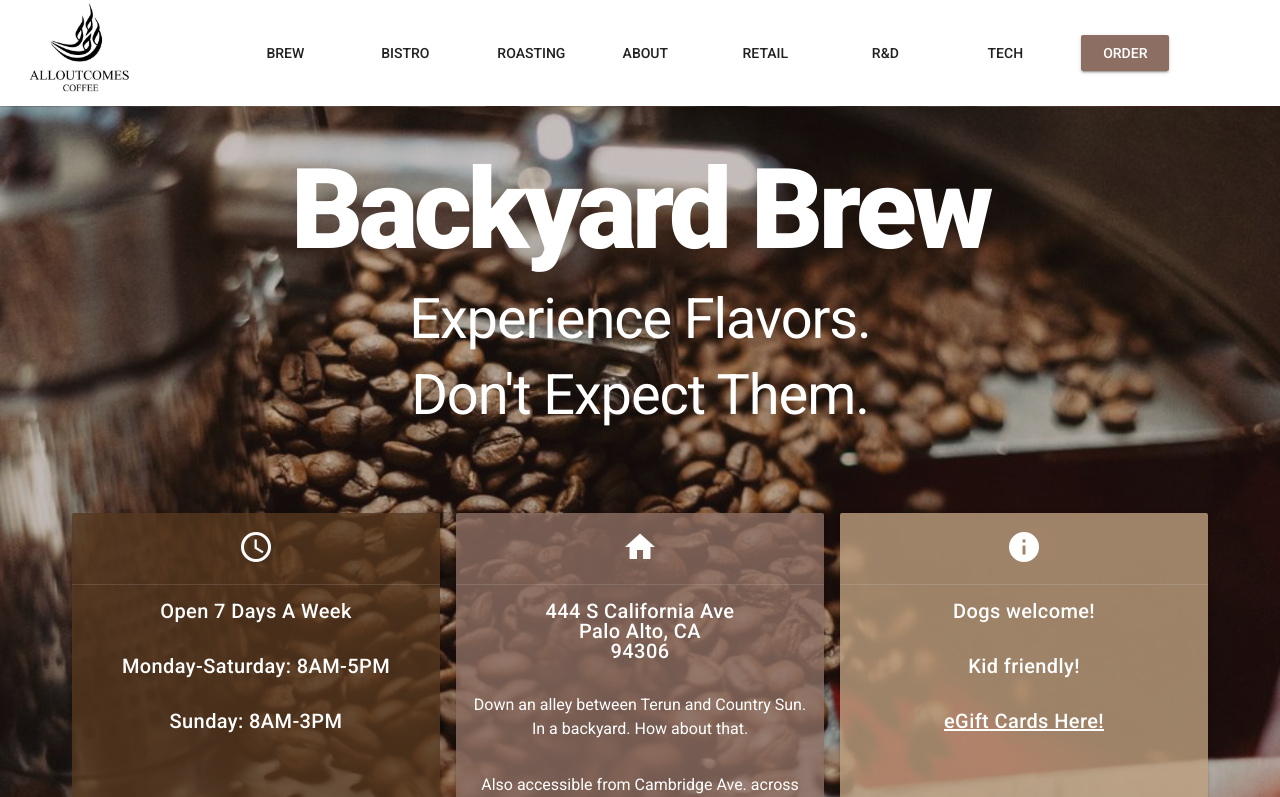
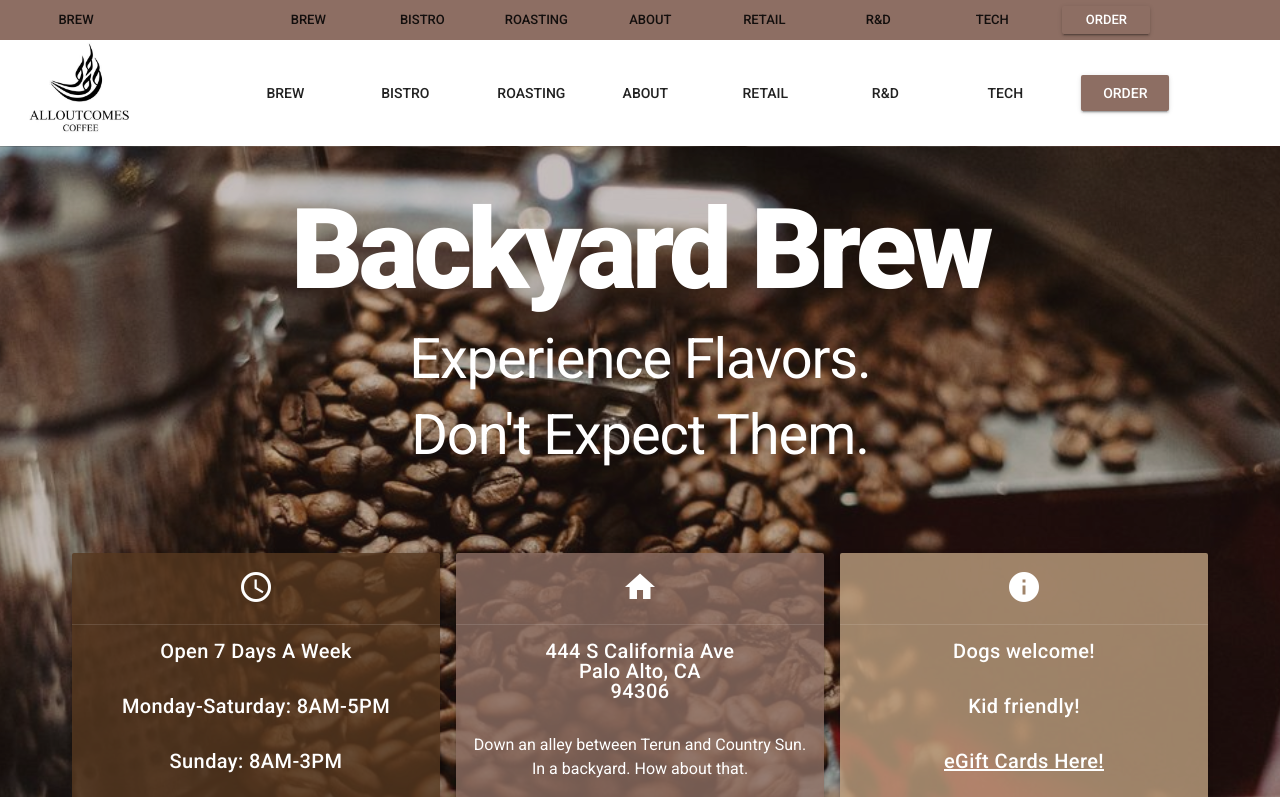
Before and after one commit to ibeckermayer/backyardbrew-frontend, a Vue app: page / in a window 1280 px wide. Shown: the top 797 px of the page. Built offline with nearby package versions, Linux system fonts and the light colour scheme.

Commit message:
imported AccountBar and changed custom_button to kebab case

```diff
--- /dev/null
+++ b/src/components/AccountBar.vue
@@ -0,0 +1,61 @@
+<template>
+    <v-container app hidden-sm-and-down class="account-bar" fluid pa-0>
+        <v-layout align-center row fill-height>
+            <v-flex md2>
+                <v-container class="button-container">
+                    <v-layout row fill-height>
+                        <v-flex md1>
+                            <v-btn small active-class="custom_button" to="/brew" flat v-ripple="{ class: `brown--text` }">Brew</v-btn>
+                        </v-flex>
+                    </v-layout>
+                </v-container>
+            </v-flex>
+            <v-flex md9>
+                <v-container class="button-container">
+                    <v-layout justify-space-around row fill-height>
+                        <v-flex md1>
+                            <v-btn small active-class="custom_button" to="/brew" flat v-ripple="{ class: `brown--text` }">Brew</v-btn>
+                        </v-flex>
+                        <v-flex md1>
+                            <v-btn small active-class="custom_button" to="/bistro" flat v-ripple="{ class: `brown--text` }">Bistro</v-btn>
+                        </v-flex>
+                        <v-flex md1>
+                            <v-btn small active-class="custom_button" to="/roasting" flat v-ripple="{ class: `brown--text` }">Roasting</v-btn>
+                        </v-flex>
+                        <v-flex md1>
+                            <v-btn small active-class="custom_button" to="/under_construction" flat v-ripple="{ class: `brown--text` }">About</v-btn>
+                        </v-flex>
+                        <v-flex md1>
+                            <v-btn small active-class="custom_button" to="/under_construction" flat v-ripple="{ class: `brown--text` }">Retail</v-btn>
+                        </v-flex>
+                        <v-flex md1>
+                            <v-btn small active-class="custom_button" to="/under_construction" flat v-ripple="{ class: `brown--text` }">R&D</v-btn>
+                        </v-flex>
+                        <v-flex md1>
+                            <v-btn small active-class="custom_button" to="/under_construction" flat v-ripple="{ class: `brown--text` }">Tech</v-btn>
+                        </v-flex>
+                        <v-flex md1>
+                            <v-btn small color="#8D6E63" dark href="https://aoccoffee.com/collections/all" v-ripple="{ class: `brown--text` }">Order</v-btn>
+                        </v-flex>
+                    </v-layout>
+                </v-container>
+            </v-flex>
+        </v-layout>
+    </v-container>
+</template>
+
+<script>
+export default {
+    name: 'AccountBar'
+}
+</script>
+
+<style scoped>
+.button-container {
+    padding-top: 0;
+    padding-bottom: 0;
+}
+.account-bar {
+    background-color: #8D6E63
+}
+</style>
--- a/src/components/AppNavigation.vue
+++ b/src/components/AppNavigation.vue
@@ -1,5 +1,6 @@
 <template>
     <span>
+        <AccountBar></AccountBar>
         <v-container app hidden-md-and-up pa-0>
             <v-toolbar color="#FFFFFF" light="">
                 <v-toolbar-side-icon @click.stop="drawer = !drawer"></v-toolbar-side-icon>
@@ -39,25 +40,25 @@
                     <v-container class="button-container">
                         <v-layout justify-space-around row fill-height>
                             <v-flex md1>
-                                <v-btn active-class="custom_button" to="/brew" flat v-ripple="{ class: `brown--text` }">Brew</v-btn>
+                                <v-btn active-class="custom-button" to="/brew" flat v-ripple="{ class: `brown--text` }">Brew</v-btn>
                             </v-flex>
                             <v-flex md1>
-                                <v-btn active-class="custom_button" to="/bistro" flat v-ripple="{ class: `brown--text` }">Bistro</v-btn>
+                                <v-btn active-class="custom-button" to="/bistro" flat v-ripple="{ class: `brown--text` }">Bistro</v-btn>
                             </v-flex>
                             <v-flex md1>
-                                <v-btn active-class="custom_button" to="/roasting" flat v-ripple="{ class: `brown--text` }">Roasting</v-btn>
+                                <v-btn active-class="custom-button" to="/roasting" flat v-ripple="{ class: `brown--text` }">Roasting</v-btn>
                             </v-flex>
                             <v-flex md1>
-                                <v-btn active-class="custom_button" to="/under_construction" flat v-ripple="{ class: `brown--text` }">About</v-btn>
+                                <v-btn active-class="custom-button" to="/under_construction" flat v-ripple="{ class: `brown--text` }">About</v-btn>
                             </v-flex>
                             <v-flex md1>
-                                <v-btn active-class="custom_button" to="/under_construction" flat v-ripple="{ class: `brown--text` }">Retail</v-btn>
+                                <v-btn active-class="custom-button" to="/under_construction" flat v-ripple="{ class: `brown--text` }">Retail</v-btn>
                             </v-flex>
                             <v-flex md1>
-                                <v-btn active-class="custom_button" to="/under_construction" flat v-ripple="{ class: `brown--text` }">R&D</v-btn>
+                                <v-btn active-class="custom-button" to="/under_construction" flat v-ripple="{ class: `brown--text` }">R&D</v-btn>
                             </v-flex>
                             <v-flex md1>
-                                <v-btn active-class="custom_button" to="/under_construction" flat v-ripple="{ class: `brown--text` }">Tech</v-btn>
+                                <v-btn active-class="custom-button" to="/under_construction" flat v-ripple="{ class: `brown--text` }">Tech</v-btn>
                             </v-flex>
                             <v-flex md1>
                                 <v-btn color="#8D6E63" dark href="https://aoccoffee.com/collections/all" v-ripple="{ class: `brown--text` }">Order</v-btn>
@@ -71,6 +72,8 @@
  </template>
 
 <script>
+import AccountBar from '@/components/AccountBar'
+
 export default {
     data() {
         return {
@@ -111,7 +114,10 @@ export default {
             ]
         }
     },
-    name: 'AppNavigation'
+    name: 'AppNavigation',
+    components: {
+        AccountBar
+    }
 };
 </script>
 
@@ -145,7 +151,7 @@ a {
     color: #8D6E63;
 }
 
-.custom_button {
+.custom-button {
     background: rgba(141, 110, 99, 0.3);
 }
 </style>
```
